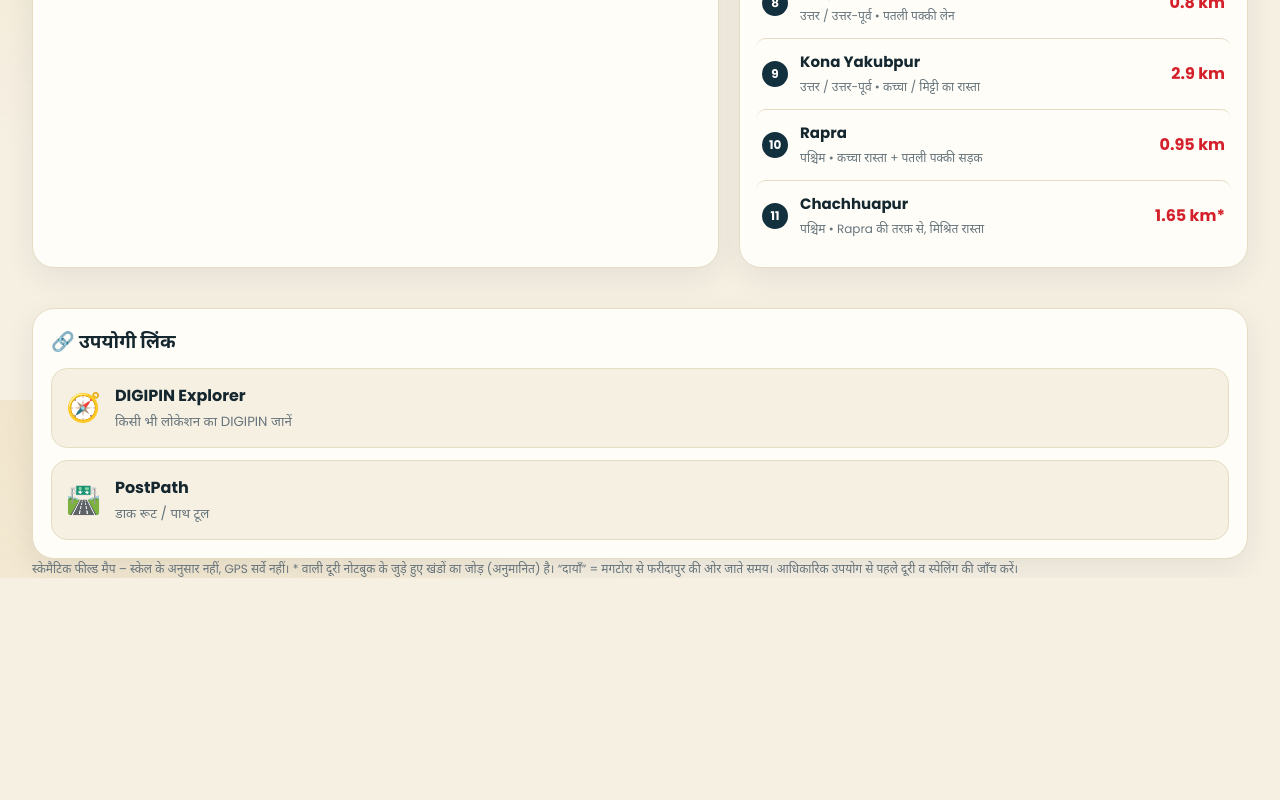
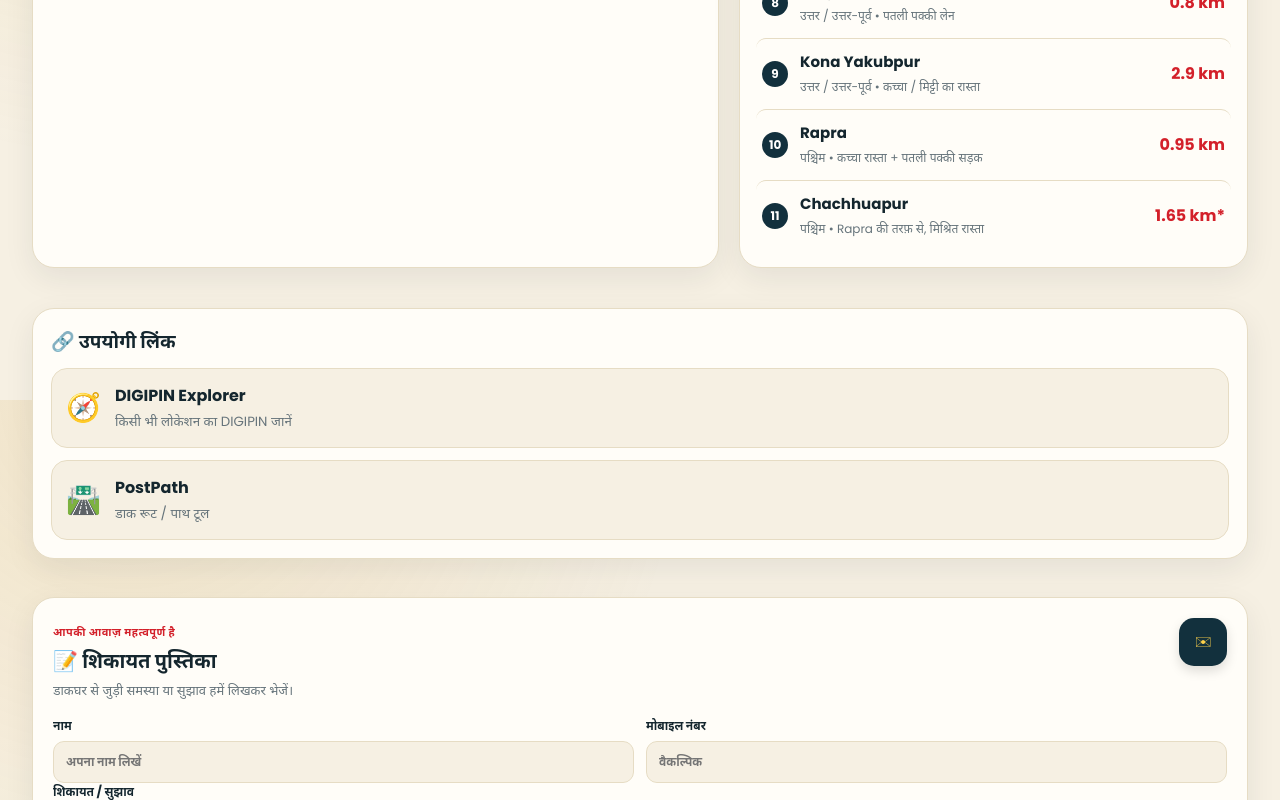
Before and after one commit to Anubhav-developr/magtorabo, a React (Vite) app: page / in a window 1280 px wide. Shown: the part 2000-2800 px from the top of the page. Before the commit the page ends 2578 px from the top, so only its background shows below. Built offline with nearby package versions, Linux system fonts and the light colour scheme.

Commit message:
added tts

```diff
--- a/src/App.jsx
+++ b/src/App.jsx
@@ -12,6 +12,7 @@ import HolidayCalendar from "./components/HolidayCalendar.jsx";
 import QuickLinks from "./components/QuickLinks.jsx";
 import Footer from "./components/Footer.jsx";
 import StartupAnimation from "./components/StartupAnimation.jsx";
+import ComplaintBook from "./components/ComplaintBook.jsx";
 
 // "#kudra" -> "kudra" (valid id ho tabhi), warna null
 const idFromHash = () => {
@@ -67,6 +68,7 @@ export default function App() {
       </main>
       <main className="wide">
         <QuickLinks />
+        <ComplaintBook />
       </main>
       <HolidayCalendar open={calOpen} onClose={() => setCalOpen(false)} ist={ist} />
       <Footer />
--- /dev/null
+++ b/src/components/ComplaintBook.jsx
@@ -0,0 +1,29 @@
+import { useState } from "react";
+import { useI18n } from "../i18n/I18nProvider.jsx";
+
+const RECEIVER = "anubhavm1234@gmail.com";
+
+export default function ComplaintBook() {
+  const { lang } = useI18n();
+  const [form, setForm] = useState({ name: "", mobile: "", message: "" });
+  const [sent, setSent] = useState(false);
+  const hi = lang === "hi";
+
+  const submit = (e) => {
+    e.preventDefault();
+    const subject = `${hi ? "शिकायत पुस्तिका" : "Complaint Book"} — ${form.name || (hi ? "नया संदेश" : "New message")}`;
+    const body = `${hi ? "नाम" : "Name"}: ${form.name}\n${hi ? "मोबाइल" : "Mobile"}: ${form.mobile || "-"}\n\n${hi ? "शिकायत" : "Complaint"}:\n${form.message}`;
+    window.location.href = `mailto:${RECEIVER}?subject=${encodeURIComponent(subject)}&body=${encodeURIComponent(body)}`;
+    setSent(true);
+  };
+
+  return <section className="complaint-book card">
+    <div className="complaint-heading"><div><span className="complaint-kicker">{hi ? "आपकी आवाज़ महत्वपूर्ण है" : "Your voice matters"}</span><h2>📝 {hi ? "शिकायत पुस्तिका" : "Complaint Book"}</h2><p>{hi ? "डाकघर से जुड़ी समस्या या सुझाव हमें लिखकर भेजें।" : "Send us a complaint or suggestion about the post office."}</p></div><div className="complaint-seal" aria-hidden="true">✉</div></div>
+    <form onSubmit={submit}>
+      <div className="complaint-fields"><label>{hi ? "नाम" : "Name"}<input required value={form.name} onChange={e => setForm({ ...form, name: e.target.value })} placeholder={hi ? "अपना नाम लिखें" : "Enter your name"} /></label><label>{hi ? "मोबाइल नंबर" : "Mobile number"}<input inputMode="tel" value={form.mobile} onChange={e => setForm({ ...form, mobile: e.target.value })} placeholder={hi ? "वैकल्पिक" : "Optional"} /></label></div>
+      <label>{hi ? "शिकायत / सुझाव" : "Complaint / suggestion"}<textarea required rows="5" value={form.message} onChange={e => setForm({ ...form, message: e.target.value })} placeholder={hi ? "अपनी बात यहाँ लिखें…" : "Write your message here…"} /></label>
+      <div className="complaint-actions"><button type="submit">✈️ {hi ? "शिकायत भेजें" : "Send complaint"}</button><small>{hi ? `यह संदेश ${RECEIVER} पर भेजा जाएगा।` : `This message will be sent to ${RECEIVER}.`}</small></div>
+      {sent && <p className="complaint-note">{hi ? "आपका email app खुल रहा है। शिकायत भेजने के लिए Send दबाएँ।" : "Your email app is opening. Press Send to submit the complaint."}</p>}
+    </form>
+  </section>;
+}
--- a/src/extra.css
+++ b/src/extra.css
@@ -73,3 +73,5 @@ main.wide{grid-template-columns:1fr;margin-bottom:0}
 .cal-up .dt b{font-size:17px}.cal-up .dt i{font-style:normal;font-size:10.5px;text-transform:uppercase;margin-top:2px;color:#ecd9a8}
 .cal-up .nm{flex:1;font-weight:600;font-size:14px}.cal-up .nm small{display:block;color:var(--mut);font-weight:500;font-size:12px}
 @media (prefers-reduced-motion:reduce){.cal-overlay,.cal-modal,.cal-grid{animation:none}.day{transition:none}}
+
+.complaint-book{padding:20px;margin-top:18px}.complaint-heading{display:flex;align-items:flex-start;justify-content:space-between;gap:18px}.complaint-heading h2{margin:3px 0 5px;font-size:20px}.complaint-heading p{margin:0;color:var(--mut);font-size:13px}.complaint-kicker{color:var(--red);font-size:11px;font-weight:700;letter-spacing:.04em}.complaint-seal{width:48px;height:48px;border-radius:15px;display:grid;place-items:center;background:var(--navy);color:#ffd24a;font-size:23px;box-shadow:0 5px 12px #0002}.complaint-book form{margin-top:16px}.complaint-fields{display:grid;grid-template-columns:1fr 1fr;gap:12px}.complaint-book label{display:block;color:var(--ink);font-size:12px;font-weight:700}.complaint-book input,.complaint-book textarea{display:block;width:100%;margin-top:6px;padding:11px 12px;border:1px solid var(--line);border-radius:11px;background:var(--bg);color:var(--ink);font:inherit;resize:vertical}.complaint-book textarea{min-height:108px}.complaint-actions{display:flex;align-items:center;gap:12px;flex-wrap:wrap;margin-top:13px}.complaint-actions button{border:0;border-radius:11px;padding:11px 16px;background:var(--navy);color:#ffd24a;font-weight:700;cursor:pointer}.complaint-actions small{color:var(--mut);font-size:11px}.complaint-note{margin:12px 0 0;padding:10px 12px;border-radius:10px;background:#e6f6ec;color:#14532d;font-size:12px}@media(max-width:600px){.complaint-fields{grid-template-columns:1fr}}
```
Also changed, not shown: 5 other files (tests, documents, lock files or other folders).
